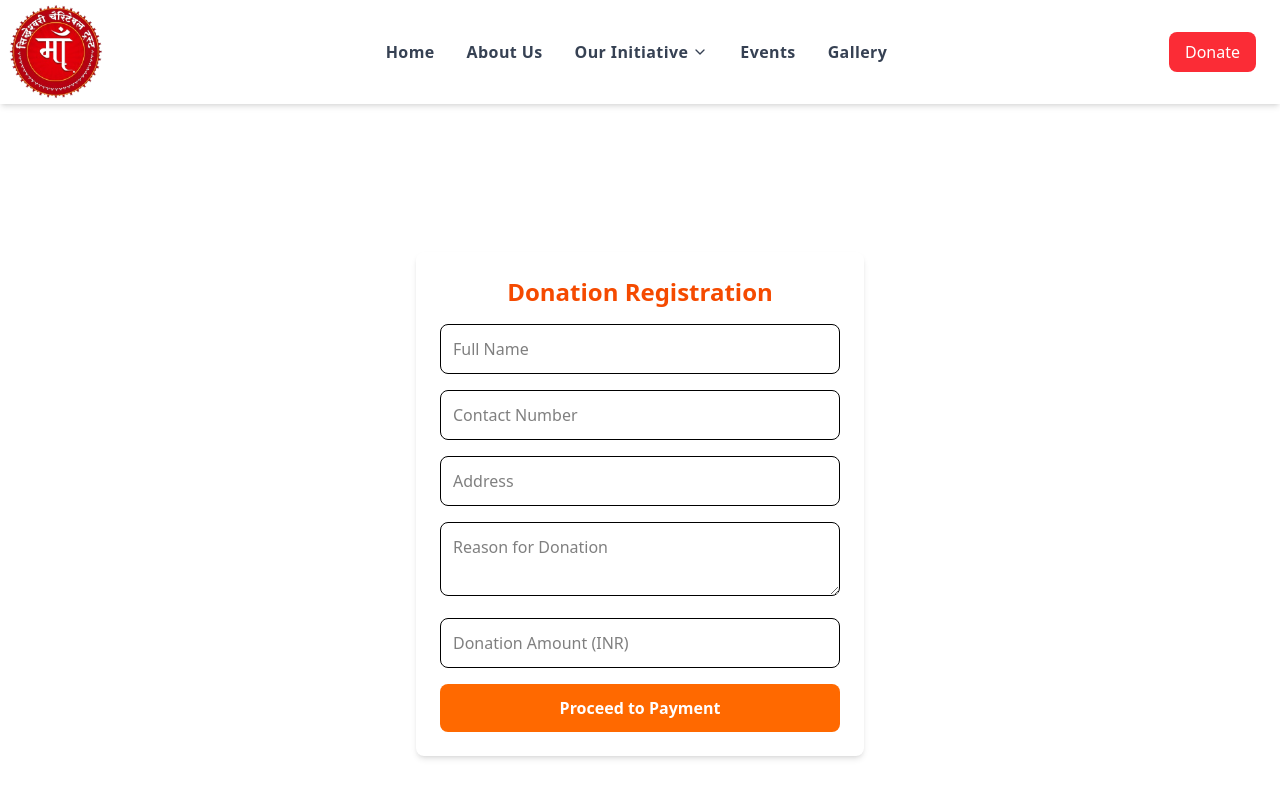
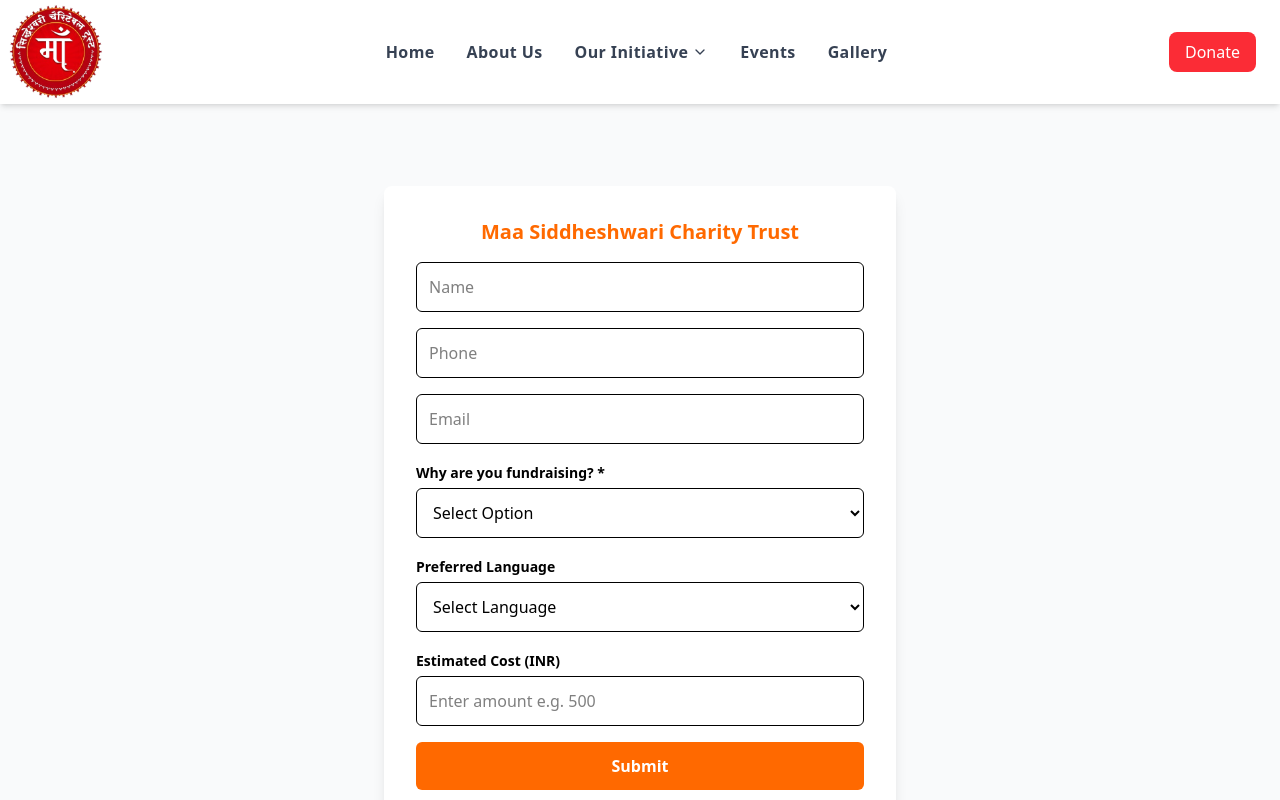
Before and after one commit to nikhil2438/Sedulous-charity-and-crowdfunding, a React (Vite) app: page /donationform in a window 1280 px wide. Shown: the top 800 px of the page. Built offline with nearby package versions, Linux system fonts and the light colour scheme.

Commit message:
Updated a DonationForm component

```diff
--- a/src/components/DonationForm/DonationForm.jsx
+++ b/src/components/DonationForm/DonationForm.jsx
@@ -1,126 +1,122 @@
 import React, { useState } from "react";
-import { useNavigate } from "react-router-dom";
 
 function DonationForm() {
   const [formData, setFormData] = useState({
-    fullName: "",
-    contactNumber: "",
-    address: "",
-    reason: "",
-    amount: "",
+    name: "",
+    phone: "",
+    email: "",
+    address: "", // Address added here
+    fundraisingReason: "",
+    language: "",
+    estimatedCost: "",
   });
-
-  const navigate = useNavigate();
 
   const handleChange = (e) => {
     const { name, value } = e.target;
-    setFormData({
-      ...formData,
-      [name]: name === "amount" ? Number(value) : value,
-    });
+    setFormData((prev) => ({
+      ...prev,
+      [name]: value,
+    }));
   };
 
-  const handleSubmit = async (e) => {
+  const handleSubmit = (e) => {
     e.preventDefault();
-
-    const { fullName, contactNumber, address, reason, amount } = formData;
-
-    if (!fullName || !contactNumber || !address || !reason || !amount || amount <= 0) {
-      alert("Please fill in all fields before proceeding.");
-      return;
-    }
-
-    try {
-      const response = await fetch("http://localhost:5000/api/donations", {
-        method: "POST",
-        headers: {
-          "Content-Type": "application/json",
-        },
-        body: JSON.stringify(formData),
-      });
-
-      if (!response.ok) {
-        const errorData = await response.json();
-        console.log("Backend error:", errorData);
-        throw new Error(errorData.error || "Something went wrong");
-      }
-
-      console.log("Donation form submitted successfully!");
-
-
-      setFormData({
-        fullName: "",
-        contactNumber: "",
-        address: "",
-        reason: "",
-        amount: "",
-      });
-
-
-      navigate("/payment", { state: { amount } });
-
-    } catch (error) {
-      console.log("Error submitting donation:", error);
-      alert(`Failed to submit donation: ${error.message}`);
-    }
+    console.log("Form submitted:", formData);
+    // Add your API logic here
   };
 
   return (
-    <div className="min-h-screen flex items-center justify-center p-6">
-      <div className="bg-white p-6 rounded-lg shadow-md w-full max-w-md">
-        <h2 className="text-2xl font-bold text-orange-600 mb-4 text-center">
-          Donation Registration
+    <div className="min-h-screen flex items-center justify-center p-4 bg-gray-50">
+      <form
+        onSubmit={handleSubmit}
+        className="bg-white p-8 rounded-lg shadow-lg w-full max-w-lg space-y-4"
+      >
+        <h2 className="text-xl font-semibold text-orange-500 text-center mb-4">
+          Maa Siddheshwari Charity Trust
         </h2>
-        <form onSubmit={handleSubmit} className="space-y-4">
+
         <input
           type="text"
-            name="fullName"
-            placeholder="Full Name"
-            value={formData.fullName}
+          name="name"
+          placeholder="Name"
+          value={formData.name}
           onChange={handleChange}
-            className="w-full p-3 border rounded-lg focus:outline-none focus:ring-2 focus:ring-orange-500"
+          className="w-full p-3 border rounded-md focus:outline-none focus:ring-2 focus:ring-orange-500"
         />
+
         <input
-            type="text"
-            name="contactNumber"
-            placeholder="Contact Number"
-            value={formData.contactNumber}
+          type="tel"
+          name="phone"
+          placeholder="Phone"
+          maxLength={10}
+          value={formData.phone}
           onChange={handleChange}
-            className="w-full p-3 border rounded-lg focus:outline-none focus:ring-2 focus:ring-orange-500"
+          className="w-full p-3 border rounded-md focus:outline-none focus:ring-2  focus:ring-orange-500"
         />
+
         <input
-            type="text"
-            name="address"
-            placeholder="Address"
-            value={formData.address}
+          type="email"
+          name="email"
+          placeholder="Email"
+          value={formData.email}
           onChange={handleChange}
-            className="w-full p-3 border rounded-lg focus:outline-none focus:ring-2 focus:ring-orange-500"
+          className="w-full p-3 border rounded-md focus:outline-none focus:ring-2  focus:ring-orange-500"
         />
-          <textarea
-            name="reason"
-            placeholder="Reason for Donation"
-            value={formData.reason}
+
+        <div>
+          <label className="text-sm font-semibold">
+            Why are you fundraising? *
+          </label>
+          <select
+            name="fundraisingReason"
+            value={formData.fundraisingReason}
             onChange={handleChange}
-            className="w-full p-3 border rounded-lg focus:outline-none focus:ring-2 focus:ring-orange-500"
-          />
+            className="w-full mt-1 p-3 border rounded-md focus:outline-none focus:ring-2  focus:ring-orange-500"
+          >
+            <option value="">Select Option</option>
+            <option value="Medical">HealthCare</option>
+            <option value="Education">Education</option>
+            <option value="Food">Food & Nutritious</option>
+            <option value="Women Empowerment">Women Empowerment</option>
+            <option value="Charity">Donation For Temple</option>
+          </select>
+        </div>
+
+        <div>
+          <label className="text-sm font-semibold">Preferred Language</label>
+          <select
+            name="language"
+            value={formData.language}
+            onChange={handleChange}
+            className="w-full mt-1 p-3 border rounded-md focus:outline-none focus:ring-2  focus:ring-orange-500"
+          >
+            <option value="">Select Language</option>
+            <option value="English">English</option>
+            <option value="Hindi">Hindi</option>
+            <option value="Tamil">Tamil</option>
+          </select>
+        </div>
+
+        <div>
+          <label className="text-sm font-semibold">Estimated Cost (INR)</label>
           <input
             type="number"
-            name="amount"
-            placeholder="Donation Amount (INR)"
-            value={formData.amount}
+            name="estimatedCost"
+            value={formData.estimatedCost}
             onChange={handleChange}
+            className="w-full mt-1 p-3 border rounded-md focus:outline-none focus:ring-2 focus:ring-orange-500"
+            placeholder="Enter amount e.g. 500"
             min="1"
-            className="w-full p-3 border rounded-lg focus:outline-none focus:ring-2 focus:ring-orange-500"
           />
+        </div>
 
         <button
           type="submit"
-            className="w-full bg-orange-500 text-white font-bold py-3 rounded-lg hover:bg-orange-600 transition duration-300"
+          className="w-full bg-orange-500 text-white py-3 rounded-md font-semibold hover:bg-orange-600 transition"
         >
-            Proceed to Payment
+          Submit
         </button>
       </form>
-      </div>
     </div>
   );
 }
--- a/src/components/Pages/Education.jsx
+++ b/src/components/Pages/Education.jsx
@@ -13,7 +13,9 @@
     setShowDonationForm(true);
 
     setTimeout(() => {
-      document.getElementById("donation-form")?.scrollIntoView({ behavior: "smooth" });
+      document
+        .getElementById("donation-form")
+        ?.scrollIntoView({ behavior: "smooth" });
     }, 100);
   };
 
@@ -34,7 +36,8 @@
           better place together.
         </p>
         <p className="mt-2 text-gray-500 text-sm sm:text-base">
-          "Happiness doesn’t result from what we get, but from what we give." - Ben Carson
+          "Happiness doesn’t result from what we get, but from what we give." -
+          Ben Carson
         </p>
 
         {!showDonationForm && (
@@ -49,24 +52,25 @@
 
       <div className="flex flex-col md:flex-row items-center md:items-center">
         <div className="w-full md:w-1/2 h-[500px] md:h-screen overflow-y-auto hide-scrollbar px-4 sm:px-10">
-
-          {[Educations7, Educations3, Educations, Educations8].map((img, index) => (
-            <div key={index}>
-              <img src={img} alt="Banner" className="h-auto w-full mt-10" />
-              <h1 className="text-left mt-3 text-base leading-relaxed md:text-lg">
-                As a trustee of our temple trust fund, I am honored to serve and
-                uphold our sacred mission of preserving our temple’s heritage and
-                promoting its values of unity, compassion, and spiritual growth...
-              </h1>
-            </div>
-          ))}
+          {[Educations7, Educations3, Educations, Educations8].map(
+            (img, index) => (
+              <div key={index}>
+                <img src={img} alt="Banner" className="h-auto w-full mt-10" />
+                <h1 className="text-left mt-3 text-base leading-relaxed md:text-lg">
+                  As a trustee of our temple trust fund, I am honored to serve
+                  and uphold our sacred mission of preserving our temple’s
+                  heritage and promoting its values of unity, compassion, and
+                  spiritual growth...
+                </h1>
+              </div>
+            )
+          )}
         </div>
-
 
         {showDonationForm && (
           <div
             id="donation-form"
-            className="bg-orange-500 px-4 sm:px-10 md:px-14 mt-20 mb-2 flex justify-center"
+            className=" px-8 sm:px-10 md:px-14 mt-20 mb-2 flex justify-center"
           >
             <div className="w-full max-w-sm sm:max-w-md">
               <DonationForm />
--- a/src/components/Payment/Payment.jsx
+++ b/src/components/Payment/Payment.jsx
@@ -8,7 +8,6 @@
   const location = useLocation();
 
   useEffect(() => {
-
     if (location.state && location.state.amount) {
       setAmount(location.state.amount);
     }
@@ -41,7 +40,7 @@
 
     try {
       const response = await fetch(
-        "http://localhost:5000/api/razorpay/create-order",
+        "http://localhost:3000/api/razorpay/create-order",
         {
           method: "POST",
           headers: {
@@ -63,14 +62,14 @@
         key: "rzp_test_4dGSN3soiQbdOv",
         amount: data.order.amount,
         currency: data.order.currency,
-        name: "Maa Siddheshwari Charity Trust",
+        name: "माँ सिद्धेश्वरी चैरिटी ट्रस्ट",
         image: logo1,
         description: "Donation Payment",
         order_id: data.order.id,
         handler: async (response) => {
           try {
             const verifyRes = await fetch(
-              "http://localhost:5000/api/razorpay/verify-payment",
+              "http://localhost:3000/api/razorpay/verify-payment",
               {
                 method: "POST",
                 headers: {
@@ -129,7 +128,9 @@
       </div>
 
       <div className="mb-4">
-        <label className="block text-sm font-medium text-gray-700">Enter Amount</label>
+        <label className="block text-sm font-medium text-gray-700">
+          Enter Amount
+        </label>
         <input
           type="number"
           value={amount}
@@ -149,6 +150,4 @@
   );
 };
 
-
-
- export default Payment;
+export default Payment;
```
Lines whose indentation alone changed are shown as unchanged.
